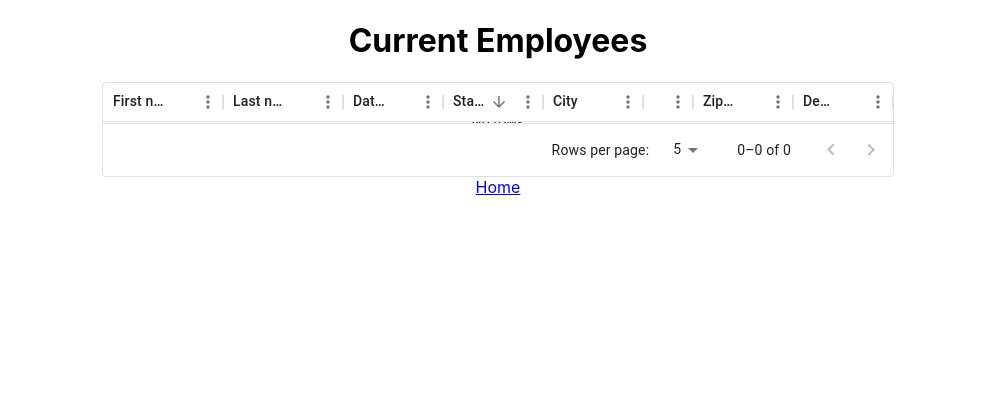
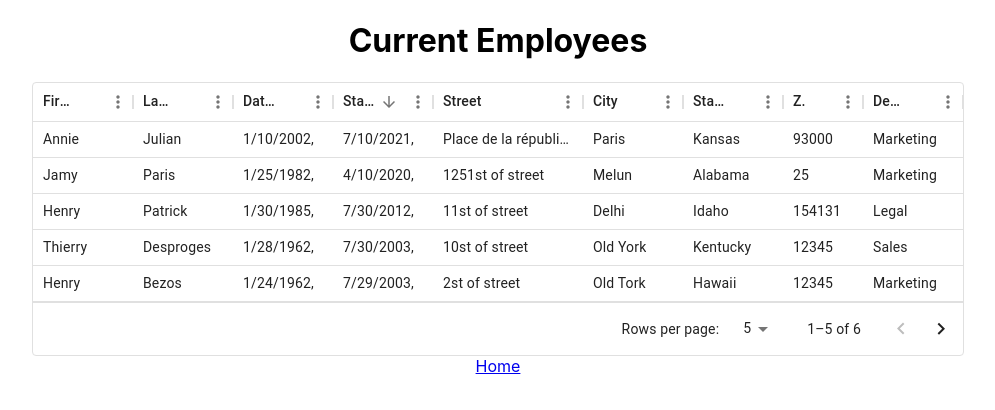
Before and after one commit to milonte/hrnet, a React (Create React App) app: page /employees in a window 1280 px wide. Shown: the top 410 px of the page, without its empty margins (142-1137 px from the left). Built offline with nearby package versions, Linux system fonts and the light colour scheme.

Commit message:
fix: package + employees table

```diff
--- a/package.json
+++ b/package.json
@@ -5,7 +5,7 @@
   "dependencies": {
     "@emotion/react": "^11.11.1",
     "@emotion/styled": "^11.11.0",
-    "@milonte/datetimepicker": "^0.1.4",
+    "@milonte/datetimepicker": "^0.1.41",
     "@mui/material": "^5.14.5",
     "@mui/x-data-grid": "^6.11.2",
     "@reduxjs/toolkit": "^1.9.5",
--- a/src/Employees.tsx
+++ b/src/Employees.tsx
@@ -15,8 +15,8 @@ function Employees() {
     Date.parse(v1.toUTCString()) - Date.parse(v2.toUTCString());
 
   const columns: GridColDef[] = [
-    { field: 'firstName', headerName: 'First name', width: 120 },
-    { field: 'lastName', headerName: 'Last name', width: 120 },
+    { field: 'firstName', headerName: 'First name', width: 100 },
+    { field: 'lastName', headerName: 'Last name', width: 100 },
     {
       field: 'dateOfBirth', headerName: 'Date Of Birth', width: 100,
       type: 'date',
@@ -31,9 +31,10 @@ function Employees() {
       sortComparator: dateComparator,
       valueFormatter: (param) => param.value.toLocaleString().split(' ')[0],
     },
+    { field: 'street', headerName: 'Street', width: 150 },
     { field: 'city', headerName: 'City' },
-    { field: 'state', headerName: 'state', width: 50 },
-    { field: 'zipCode', headerName: 'Zip Code', width: 100 },
+    { field: 'state', headerName: 'State', width: 100 },
+    { field: 'zipCode', headerName: 'Zip Code', width: 80 },
     { field: 'department', headerName: 'Department' },
   ];
 
@@ -42,7 +43,7 @@ function Employees() {
       <h1>Current Employees</h1>
       <div id="employee-table">
         <DataGrid
-          rows={employees}
+          rows={mockedEmployees}
           columns={columns}
           initialState={{
             pagination: {
```
Also changed, not shown: 1 other file (tests, documents, lock files or other folders).
